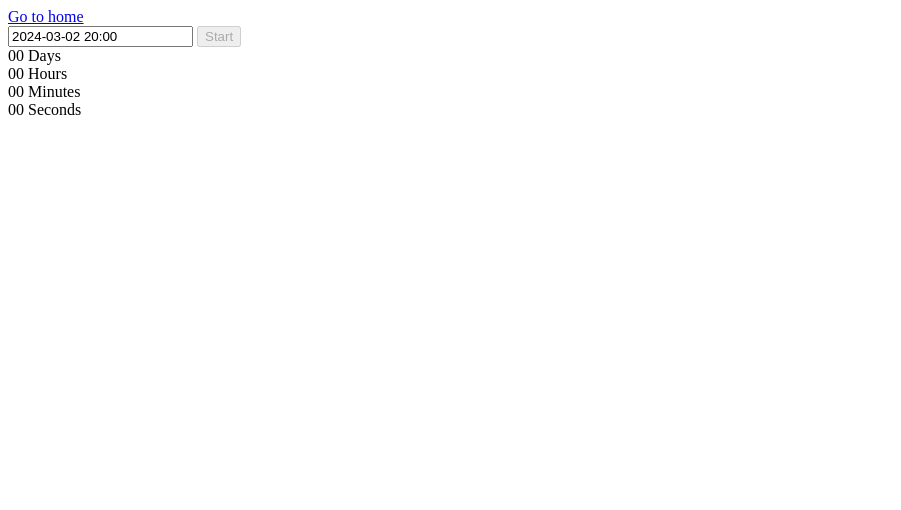
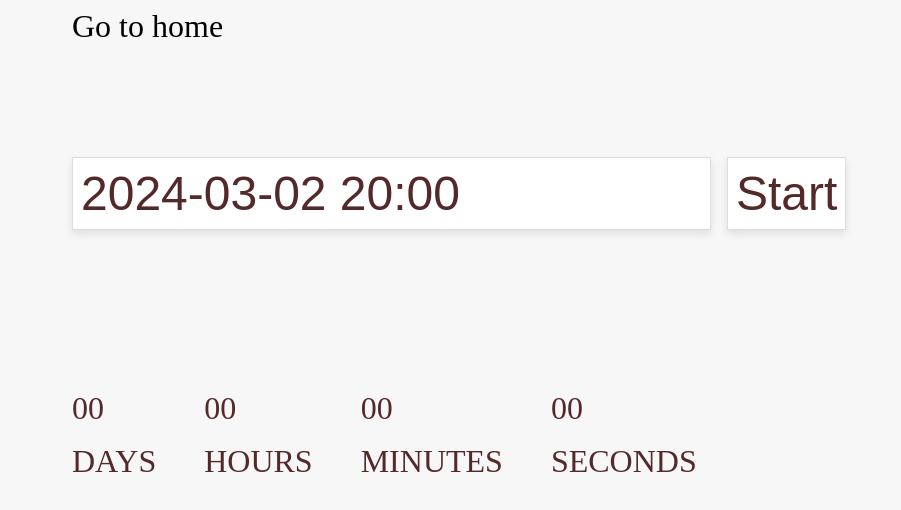
Before and after one commit to KaterynaKocheharova/goit-js-hw-10, a website built with Vite: page src/1-timer.html in a window 1280 px wide. Shown: the whole page, without its empty margins (0-901 px from the left). Built offline with nearby package versions, Linux system fonts and the light colour scheme.

Commit message:
added timer styles

```diff
--- a/src/1-timer.html
+++ b/src/1-timer.html
@@ -5,14 +5,20 @@
     <meta http-equiv="X-UA-Compatible" content="IE=edge" />
     <meta name="viewport" content="width=device-width, initial-scale=1.0" />
     <title>Page 2</title>
+    <link rel="stylesheet" href="./css/1-timer.css">
   </head>
   <body>
-    <section>
-      <a href="./index.html">Go to home</a>
-    </section>
 <!-- TIMER -->
-<input type="text" id="datetime-picker" />
-<button type="button" data-start>Start</button>
+
+<div class="container">
+  <section class="home-section">
+    <a class="home-link" href="./index.html">Go to home</a>
+  </section>
+
+  <div class="input-container">
+<input class="date-input" type="text" id="datetime-picker" />
+<button class="start-timer-btn" type="button" data-start>Start</button>
+</div>
 
 <div class="timer">
   <div class="field">
@@ -32,6 +38,7 @@
     <span class="label">Seconds</span>
   </div>
 </div>
+</div>
 
     <!-- SCRIPTS -->
     <script type="module" src="./js/1-timer.js"></script>
--- a/src/css/1-timer.css
+++ b/src/css/1-timer.css
@@ -1,21 +1,54 @@
-.header {
-  padding: 20px 0;
+@import url('./reset.css');
+
+body, html {
+  height: 100%;
+  width: 100%;
+  background-color: #f7f7f7;
 }
 
-.nav-list {
-  display: flex;
-  align-items: center;
-  justify-content: flex-end;
-  gap: 40px;
+.container {
+  margin-right: auto;
+  margin-left: auto;
+  padding-right: 5%;
+  padding-left: 5%;
 }
 
-.nav-link {
-  font-weight: 500;
-  letter-spacing: 0.02em;
-  line-height: 1.5;
+.home-section {
+  margin-bottom: 7rem;
 }
 
-.nav-link:hover,
-.nav-link:focus {
-  color: #747bff;
+.input-container {
+  display: flex;
+  flex-wrap: wrap;
+  gap: 1rem;
+  margin-bottom: 10rem;
 }
+
+.home-link {
+  font-size: 2rem;
+}
+
+.date-input,
+.start-timer-btn {
+  padding: .5rem;
+  border: 1px solid #ddd;
+  box-shadow: 0 4px 8px rgba(0, 0, 0, 0.1);
+  font-size: 3rem;
+  color: #542929;
+  background-color: #fff;
+}
+
+.timer {
+  display: flex;
+  column-gap: 3rem;
+  flex-wrap: wrap;
+  font-size: 2rem;
+  text-transform: uppercase;
+  color: #542929;
+}
+
+.field {
+  display: flex;
+  flex-direction: column;
+  row-gap: 1rem;
+}
```
